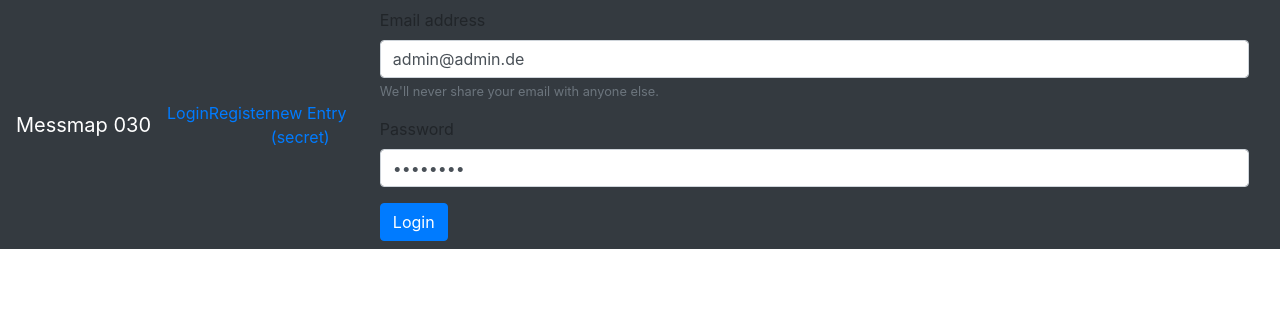
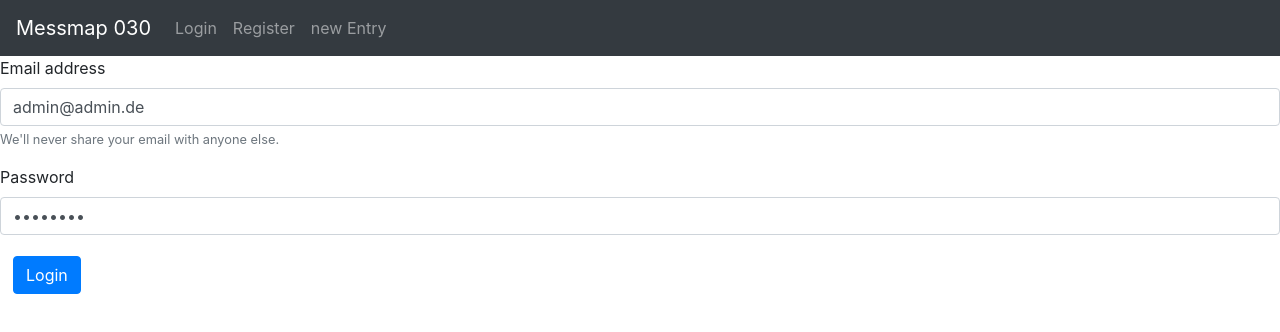
Before and after one commit to MarkusHeine/messmap030, a React (Create React App) app in the folder client/: page /login in a window 1280 px wide. Shown: the top 332 px of the page. Built offline with nearby package versions, Linux system fonts and the light colour scheme.

Commit message:
rewrite nav

```diff
--- a/client/src/App.tsx
+++ b/client/src/App.tsx
@@ -4,6 +4,8 @@ import NewEntryComponents from "./components/newEntry.component";
 import { Container, Row, Col } from "react-bootstrap";
 import NavigationHeader from "./components/Header.component";
 import "./App.css";
+import LoginComponment from "./components/Login.component";
+import RegisterComponent from "./components/Register.component";
 
 const App: React.FC = () => {
     return (
@@ -24,6 +26,8 @@ const App: React.FC = () => {
                         exact
                         component={NewEntryComponents}
                     />
+                    <Route path="/login" component={LoginComponment} />
+                    <Route path="/register" component={RegisterComponent} />
                 </Switch>
             </main>
         </div>
--- a/client/src/components/Header.component.tsx
+++ b/client/src/components/Header.component.tsx
@@ -1,27 +1,26 @@
 import React from "react";
-import { Navbar, Nav, Container } from "react-bootstrap";
-import { Link, Route } from "react-router-dom";
-import LoginComponment from "./Login.component";
-import RegisterComponent from "./Register.component";
+import { Navbar, Nav } from "react-bootstrap";
+import { Link } from "react-router-dom";
 
 const NavigationHeader: React.FC = () => {
     return (
-        <Navbar bg="dark" expand="md" variant="dark">
-            <Navbar.Brand>Messmap 030</Navbar.Brand>
-            <Navbar.Toggle aria-controls="basic-navbar-nav" />
-            <Navbar.Collapse id="basic-navbar-nav">
+        <Navbar collapseOnSelect expand="lg" bg="dark" variant="dark">
+            <Navbar.Brand as={Link} to="/">
+                Messmap 030
+            </Navbar.Brand>
+            <Navbar.Toggle aria-controls="responsive-navbar-nav" />
+            <Navbar.Collapse id="responsive-navbar-nav">
                 <Nav className="mr-auto">
-                    <Link to="/login">Login</Link>
-                    <Link to="/register">Register</Link>
-                    <Link to="/newEntry"> new Entry (secret)</Link>
+                    <Nav.Link as={Link} to="/login" eventKey="1">
+                        Login
+                    </Nav.Link>
+                    <Nav.Link as={Link} to="/register" eventKey="2">
+                        Register
+                    </Nav.Link>
+                    <Nav.Link as={Link} to="/newEntry" eventKey="3">
+                        new Entry
+                    </Nav.Link>
                 </Nav>
-                <Container>
-                    <Route path="/login" component={LoginComponment}></Route>
-                    <Route
-                        path="/register"
-                        component={RegisterComponent}
-                    ></Route>
-                </Container>
             </Navbar.Collapse>
         </Navbar>
     );
--- a/client/src/components/Login.component.tsx
+++ b/client/src/components/Login.component.tsx
@@ -1,7 +1,7 @@
 import React, { useState } from "react";
 import { History, LocationState } from "history";
 import * as yup from "yup";
-import { Button, Form } from "react-bootstrap";
+import { Button, Form, Navbar } from "react-bootstrap";
 import { ValidationError } from "../models/ValidationError.model";
 import ValidationErrorMessage from "../utils/validationError";
 
@@ -99,9 +99,11 @@ const LoginComponment: React.FC<LoginComponmentProps> = ({ history }) => {
             <ValidationErrorMessage
                 error={validationError}
             ></ValidationErrorMessage>
-            <Button variant="primary" type="submit">
-                Login
-            </Button>
+            <Navbar.Toggle aria-controls="basic-navbar-nav">
+                <Button variant="primary" type="submit" className="float-right">
+                    Login
+                </Button>
+            </Navbar.Toggle>
         </Form>
     );
 };
--- a/client/src/components/Register.component.tsx
+++ b/client/src/components/Register.component.tsx
@@ -1,5 +1,5 @@
 import React, { useState } from "react";
-import { Button, Form } from "react-bootstrap";
+import { Button, Form, Navbar } from "react-bootstrap";
 import { Col } from "react-bootstrap";
 import * as yup from "yup";
 import { History, LocationState } from "history";
@@ -172,9 +172,11 @@ const RegisterComponent: React.FC<RegisterProps> = ({ history }) => {
             <ValidationErrorMessage
                 error={validationError}
             ></ValidationErrorMessage>
-            <Button variant="primary" type="submit">
-                Submit
-            </Button>
+            <Navbar.Toggle aria-controls="basic-navbar-nav">
+                <Button variant="primary" type="submit" className="float-right">
+                    Submit
+                </Button>
+            </Navbar.Toggle>
         </Form>
     );
 };
```
